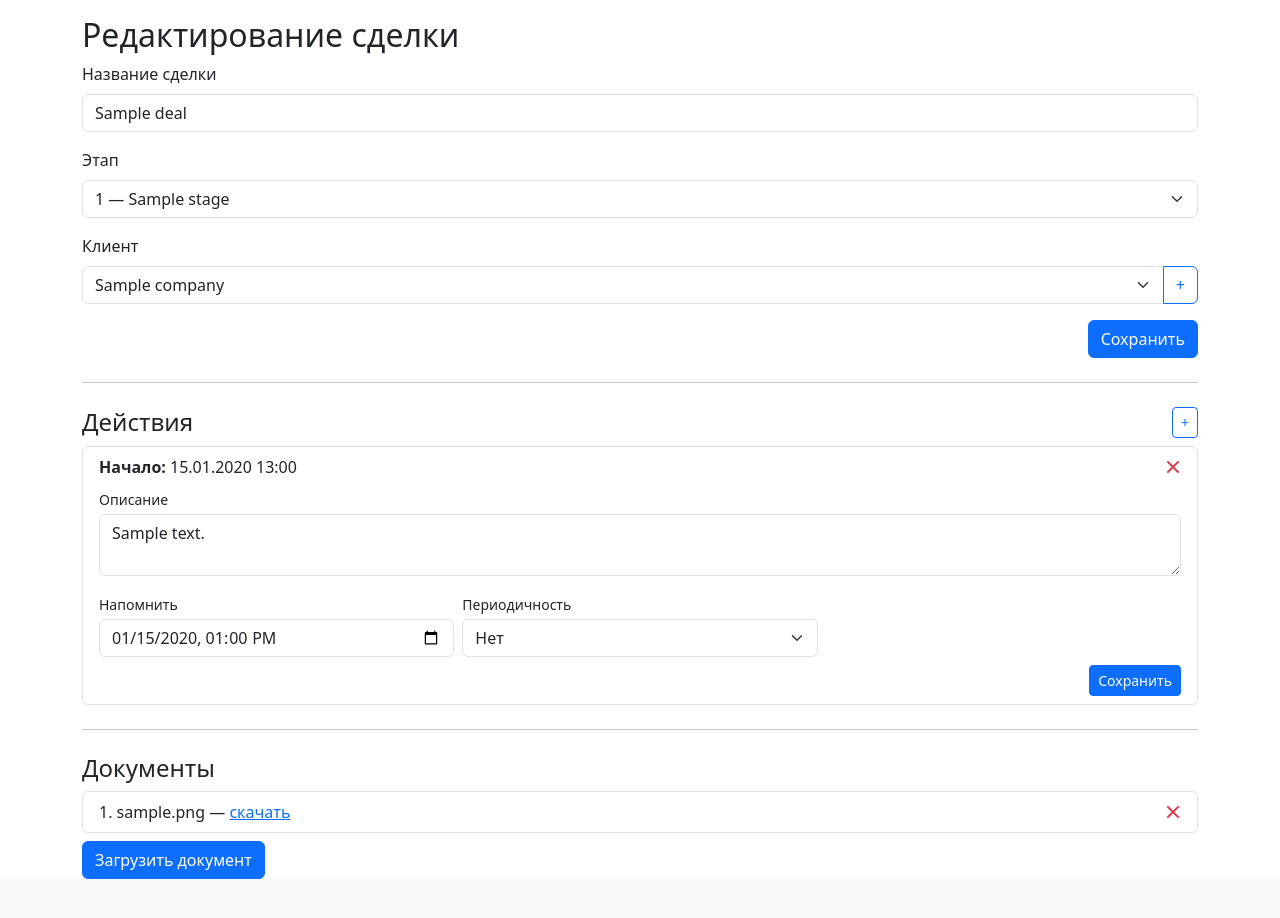
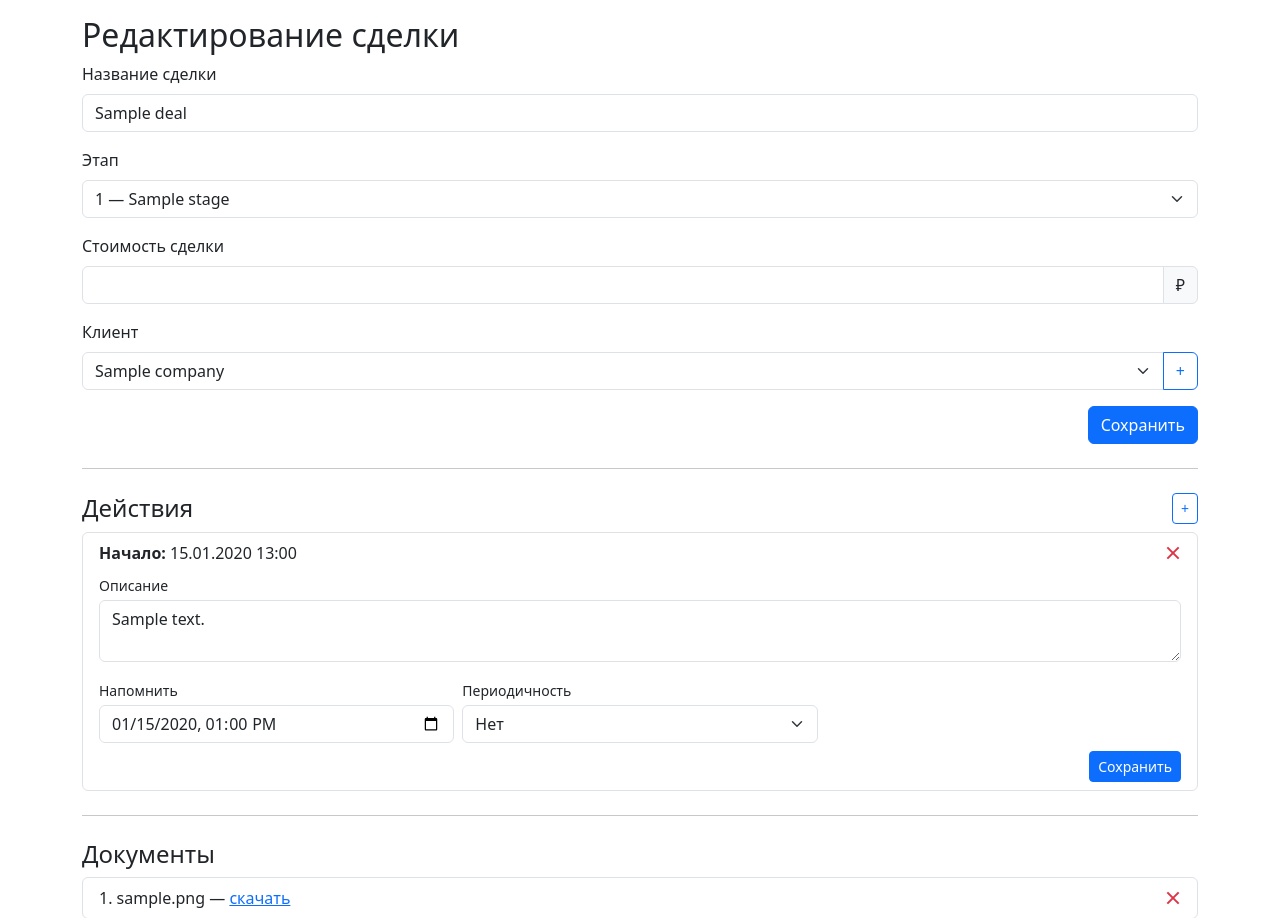
Before and after one commit to Gomer150/mycrm, a Django app: page /deals/1/ in a window 1280 px wide. Shown: the part 56-974 px from the top of the page. Before the commit the page ends 935 px from the top, so only its background shows below. Run offline with Django 4.2, Linux system fonts and the light colour scheme; a user stored in the database is signed in; tables that the repository leaves empty hold one stand-in row (values such as "Sample post"); some libraries are stand-ins or nearby versions.

Commit message:
Добавлено поле стоимости сделки

```diff
--- a/deals/admin.py
+++ b/deals/admin.py
@@ -19,7 +19,7 @@ class DealCompanyInline(admin.TabularInline):
 
 @admin.register(Deal)
 class DealAdmin(admin.ModelAdmin):
-    list_display = ("title", "stage", "owner", "created_at", "updated_at")
+    list_display = ("title", "stage", "cost", "owner", "created_at", "updated_at")
     inlines = [DealCompanyInline]
 
 @admin.register(Document)
--- a/deals/forms.py
+++ b/deals/forms.py
@@ -23,7 +23,7 @@ class DealForm(forms.ModelForm):
 
     class Meta:
         model = Deal
-        fields = ["title", "stage", "owner", "companies", "contacts"]
+        fields = ["title", "stage", "owner", "cost", "companies", "contacts"]
 
 
 class DealActionForm(forms.ModelForm):
--- a/deals/models.py
+++ b/deals/models.py
@@ -59,6 +59,13 @@ class Deal(models.Model):
     updated_at = models.DateTimeField(auto_now=True)
     owner = models.ForeignKey(User, on_delete=models.CASCADE)
     client = models.ForeignKey(Company, on_delete=models.SET_NULL, null=True, blank=True, related_name="client_deals")
+    cost = models.DecimalField(
+        max_digits=12,
+        decimal_places=2,
+        null=True,
+        blank=True,
+        verbose_name="Стоимость сделки",
+    )
 
     def save(self, *args, **kwargs):
         # Автогенерация имени сделки
--- a/deals/templates/deals/deal_edit.html
+++ b/deals/templates/deals/deal_edit.html
@@ -20,6 +20,14 @@
         </option>
       {% endfor %}
     </select>
+  </div>
+
+  <div class="mb-3">
+    <label for="cost" class="form-label">Стоимость сделки</label>
+    <div class="input-group">
+      <input type="number" class="form-control" id="cost" name="cost" step="0.01" min="0" value="{{ deal.cost|default_if_none:'' }}">
+      <span class="input-group-text">₽</span>
+    </div>
   </div>
 
   <div class="mb-3">
--- a/deals/views.py
+++ b/deals/views.py
@@ -1,4 +1,5 @@
 import json
+from decimal import Decimal, InvalidOperation
 
 from django.conf import settings
 from django.contrib.auth.decorators import login_required
@@ -101,6 +102,14 @@ def deal_edit(request, pk):
         deal.title = request.POST.get("title")
         deal.stage_id = request.POST.get("stage_id")
         deal.client_id = request.POST.get("client_id") or None
+        cost_raw = request.POST.get("cost")
+        if cost_raw in ("", None):
+            deal.cost = None
+        else:
+            try:
+                deal.cost = Decimal(cost_raw)
+            except (InvalidOperation, TypeError):
+                pass
         deal.save()
         return redirect("deal_edit", pk=deal.pk)
 
```
Also changed, not shown: deals/templates/deals/deals_list.html (+5 -3 lines), deals/migrations/0006_deal_cost.py (added).
